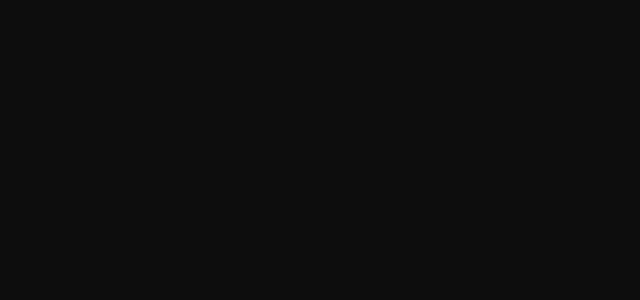
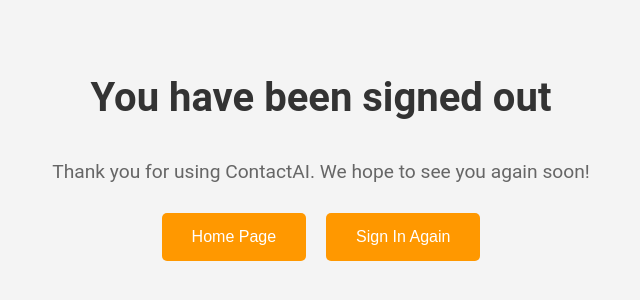
Before and after one commit to alghotmya/contactai8, a React (Create React App) app: page /signout in a window 1280 px wide. Before the commit this address had no page. Shown: the part 246-546 px from the top of the page, without its empty margins (319-959 px from the left). Built offline with nearby package versions, Linux system fonts and the light colour scheme.

Commit message:
adding signout before cognito

```diff
--- a/src/App.js
+++ b/src/App.js
@@ -3,7 +3,8 @@
 import React from 'react';
 import { BrowserRouter as Router, Route, Routes } from 'react-router-dom';
 import LandingPage from './components/LandingPage';
-import Dashboard from './components/Dashboard'; // Import the Dashboard component
+import Dashboard from './components/Dashboard';
+import SignOut from './components/SignOut'; // Import the SignOut component
 
 function App() {
   return (
@@ -11,6 +12,7 @@ function App() {
       <Routes>
         <Route path="/" element={<LandingPage />} />
         <Route path="/dashboard" element={<Dashboard />} />
+        <Route path="/signout" element={<SignOut />} /> {/* Add this route */}
       </Routes>
     </Router>
   );
--- /dev/null
+++ b/src/components/SignOut.js
@@ -0,0 +1,22 @@
+// Location: src/components/SignOut.js
+
+import React from 'react';
+import { useNavigate } from 'react-router-dom';
+import '../styles/SignOut.css'; // Corrected import path
+
+const SignOut = () => {
+  const navigate = useNavigate();
+
+  return (
+    <div className="signout-page">
+      <h1>You have been signed out</h1>
+      <p>Thank you for using ContactAI. We hope to see you again soon!</p>
+      <div className="signout-buttons">
+        <button onClick={() => navigate('/')}>Home Page</button>
+        <button onClick={() => navigate('/signin')}>Sign In Again</button>
+      </div>
+    </div>
+  );
+};
+
+export default SignOut;
--- /dev/null
+++ b/src/styles/SignOut.css
@@ -0,0 +1,43 @@
+/* Location: src/styles/SignOut.css */
+
+.signout-page {
+    display: flex;
+    flex-direction: column;
+    align-items: center;
+    justify-content: center;
+    height: 100vh;
+    background-color: #f4f4f4;
+    text-align: center;
+  }
+
+  .signout-page h1 {
+    font-size: 2.5rem;
+    color: #333;
+    margin-bottom: 20px;
+  }
+
+  .signout-page p {
+    font-size: 1.2rem;
+    color: #666;
+    margin-bottom: 30px;
+  }
+
+  .signout-buttons {
+    display: flex;
+    gap: 20px;
+  }
+
+  .signout-buttons button {
+    background-color: #ff9800; /* Dark orange */
+    color: #fff;
+    border: none;
+    padding: 15px 30px;
+    font-size: 1rem;
+    cursor: pointer;
+    border-radius: 5px;
+    transition: background-color 0.3s ease;
+  }
+
+  .signout-buttons button:hover {
+    background-color: #e68900; /* Slightly darker orange on hover */
+  }
```
